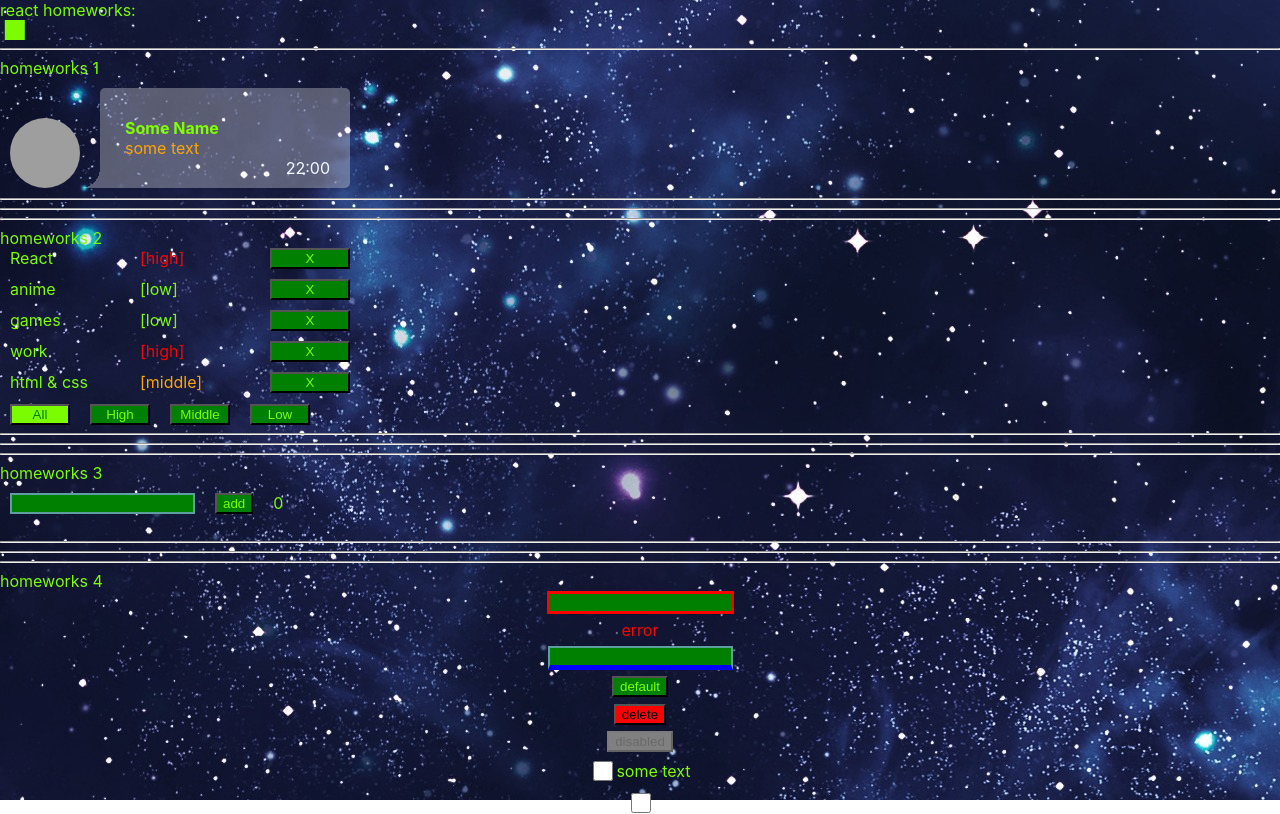
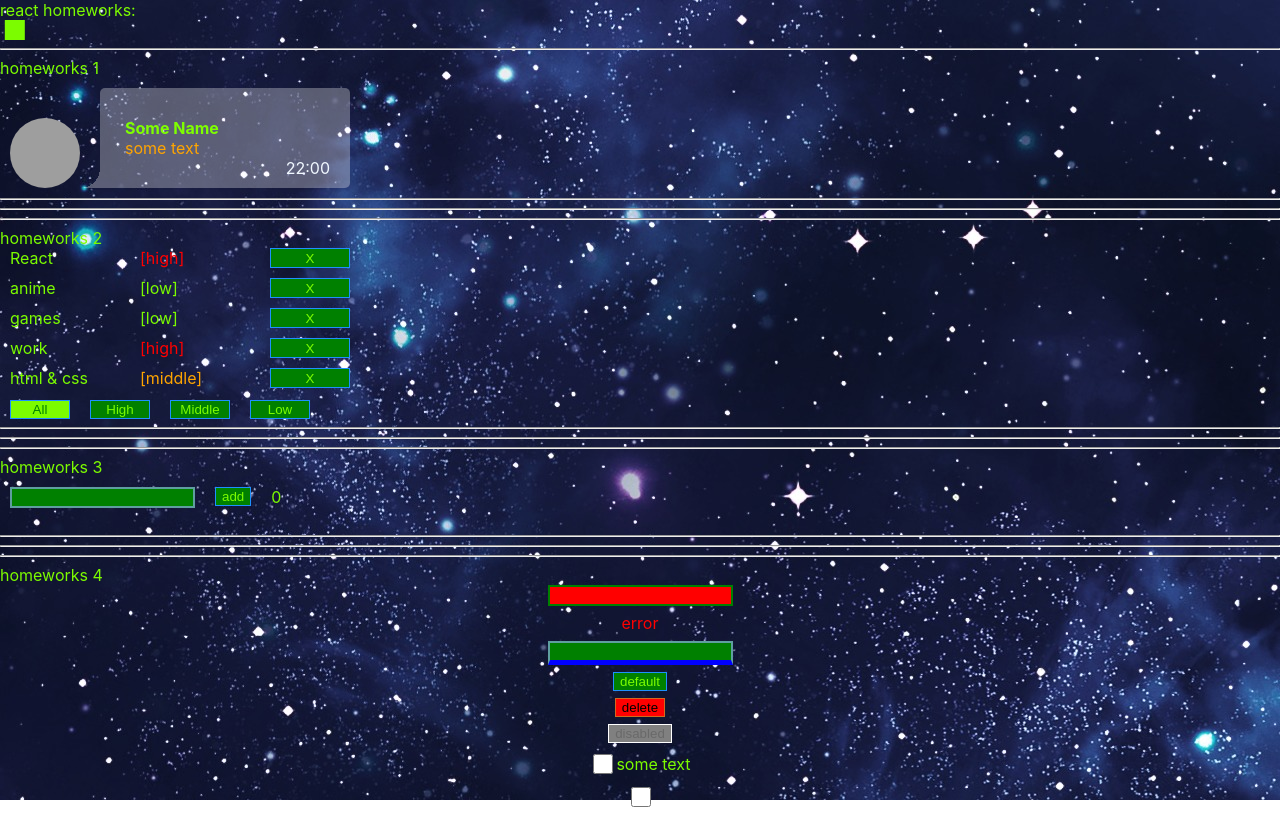
Before and after one commit to braivs/iti-homework-ignat, a React (Create React App) app: page /#/pre-junior in a window 1280 px wide. Shown: the top 814 px of the page. Built offline with nearby package versions, Linux system fonts and the light colour scheme; grey boxes are pictures that could not be loaded.

Commit message:
styling fix

```diff
--- a/src/index.css
+++ b/src/index.css
@@ -1,3 +1,7 @@
+* {
+    box-sizing: border-box;
+}
+
 body {
     margin: 0;
     font-family: -apple-system, BlinkMacSystemFont, 'Segoe UI', 'Roboto', 'Oxygen',
--- a/src/p1-main/m1-ui/u1-app/App.module.css
+++ b/src/p1-main/m1-ui/u1-app/App.module.css
@@ -1,8 +1,3 @@
-* {
-  box-sizing: border-box;
-
-}
-
 .App {
   background-image: url("../../../img/space.jpg");
   height: 100vh;
--- a/src/p2-homeworks/h4/common/c1-SuperInputText/SuperInputText.module.scss
+++ b/src/p2-homeworks/h4/common/c1-SuperInputText/SuperInputText.module.scss
@@ -11,7 +11,8 @@
 }
 
 .errorInput {
-  border: 3px solid red;
+  border: 2px solid green;
+  background: red;
 }
 
 .error {
--- a/src/p2-homeworks/h4/common/c2-SuperButton/SuperButton.module.scss
+++ b/src/p2-homeworks/h4/common/c2-SuperButton/SuperButton.module.scss
@@ -4,14 +4,17 @@
     cursor: auto;
     background: grey;
     color: dimgrey;
+    border: 1px solid white;
   }
 }
 
 .default {
   background: green;
   color: lawngreen;
+  border: 1px solid dodgerblue;
 }
 
 .red {
   background: red;
+  border: 1px solid chocolate;
 }
--- /dev/null
+++ b/src/p2-homeworks/h7/HW7.module.css
@@ -0,0 +1,3 @@
+.hw7Container {
+  margin-left: 10px;
+}
--- a/src/p2-homeworks/h7/HW7.tsx
+++ b/src/p2-homeworks/h7/HW7.tsx
@@ -1,6 +1,7 @@
 import React, {useState} from 'react'
 import SuperSelect from './common/c5-SuperSelect/SuperSelect'
 import SuperRadio from './common/c6-SuperRadio/SuperRadio'
+import s from './HW7.module.css'
 
 const arr = ['x', 'y', 'z']
 
@@ -10,6 +11,7 @@ function HW7() {
   return (
     <div>
       <hr/>
+      <div className={s.hw7Container}>
         homeworks 7
 
         {/*should work (должно работать)*/}
@@ -28,7 +30,7 @@ function HW7() {
             onChangeOption={onChangeOption}
           />
         </div>
-
+      </div>
       <hr/>
       {/*для личного творчества, могу проверить*/}
       {/*<AlternativeSuperSelect/>*/}
--- a/src/p2-homeworks/h8/HW8.module.scss
+++ b/src/p2-homeworks/h8/HW8.module.scss
@@ -1,10 +1,13 @@
 .container {
+  margin-left: 10px;
   display: flex;
   justify-content: space-between;
   width: 220px;
 }
 .buttonsContainer {
+  margin: 10px 0 0 10px;
   display: flex;
+  margin-top: 10px;
   .button {
     margin-right: 20px;
   }
```
Lines whose indentation alone changed are shown as unchanged.
